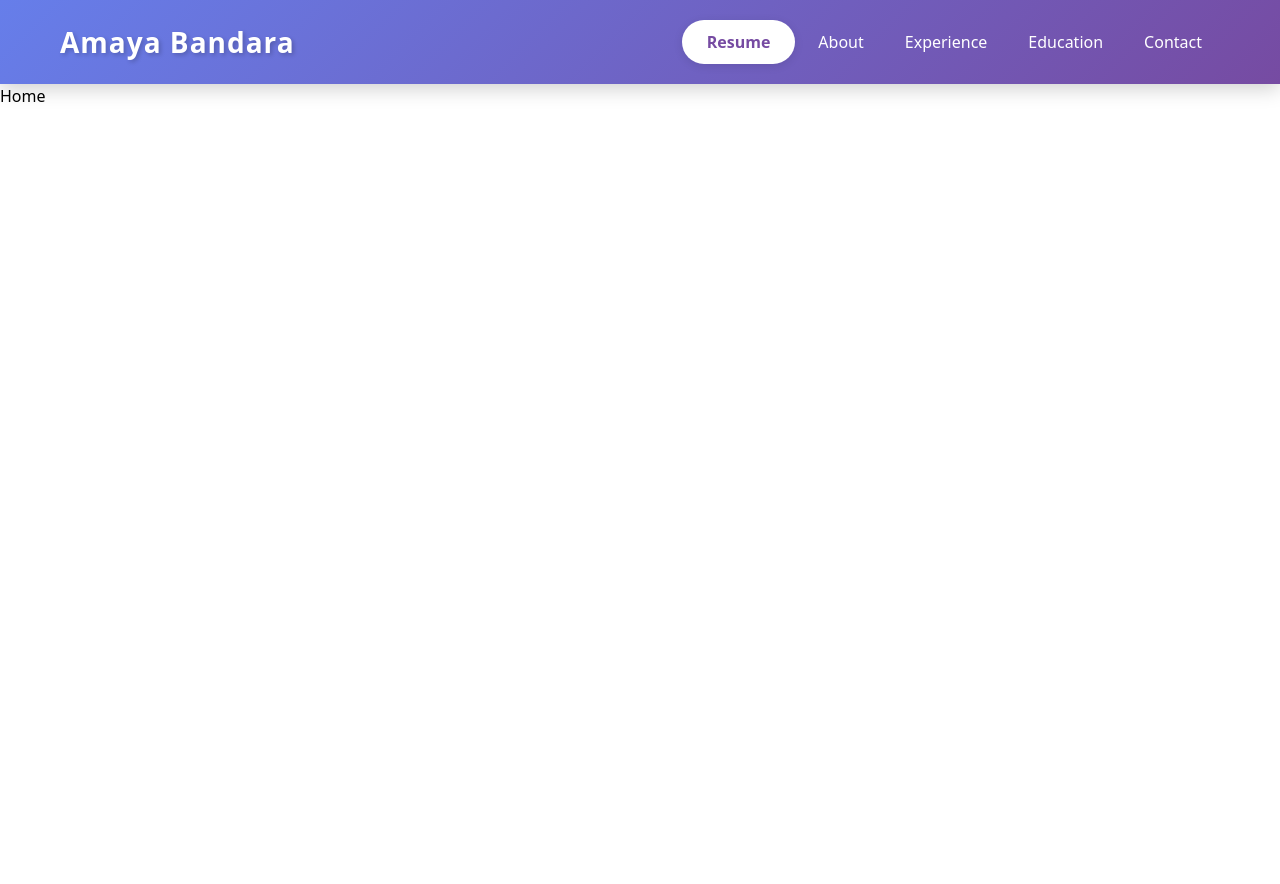
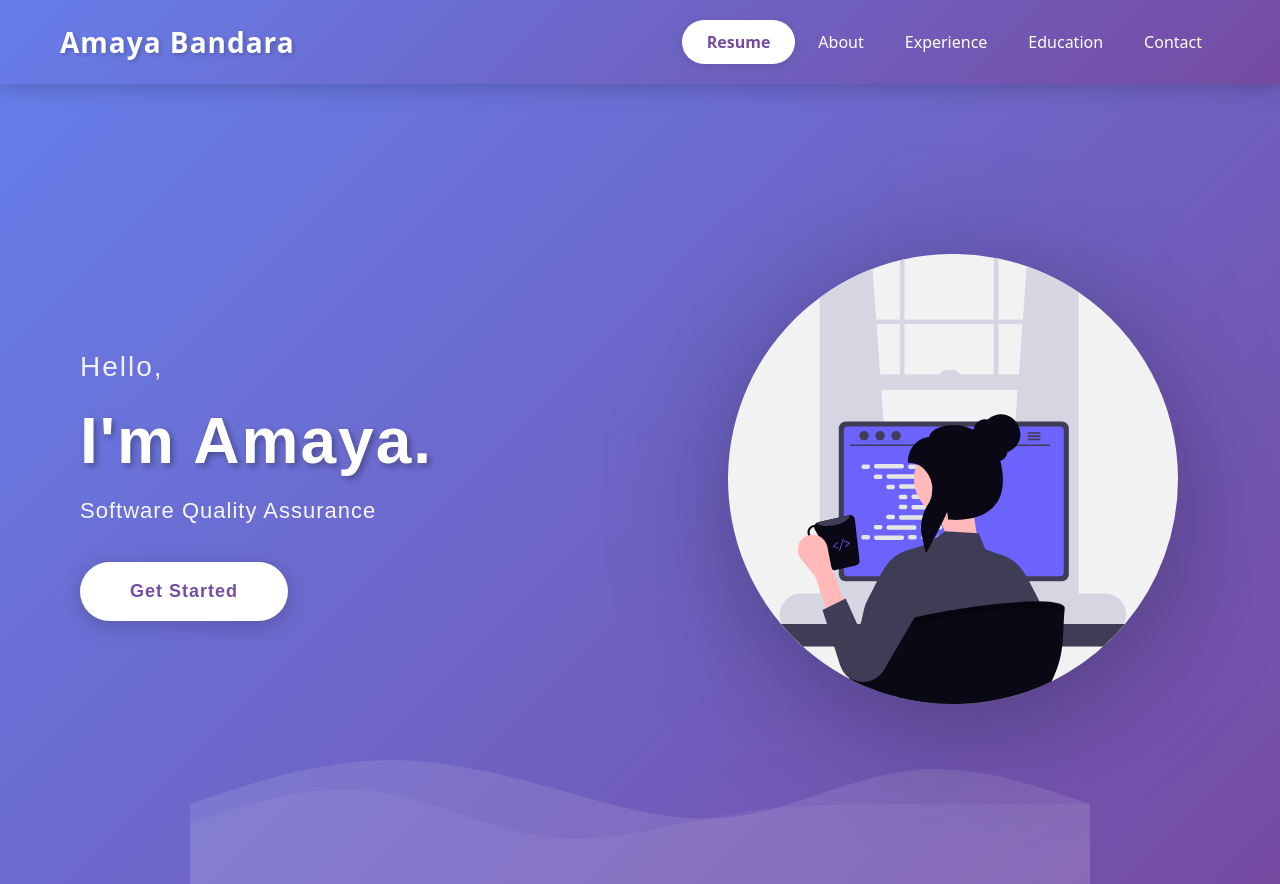
Before and after one commit to amaya064/Portfolio, a React app: page / in a window 1280 px wide. Before the commit the page ends 800 px from the top, so only its background shows below. Built offline with nearby package versions, Linux system fonts and the light colour scheme; the HTML template or start-up script is replaced by a standard one.

Commit message:
Create home page

```diff
--- a/src/Pages/Home.jsx
+++ b/src/Pages/Home.jsx
@@ -1,7 +1,153 @@
-import React from 'react'
+import React from 'react';
+import { Link } from 'react-router-dom';
+import programmerImage from '../assets/undraw_programmer_raqr.svg';
 
-export default function Home() {
+function Home() {
   return (
-    <div>Home</div>
-  )
+    <div style={{
+      minHeight: '100vh',
+      display: 'flex',
+      alignItems: 'center',
+      justifyContent: 'center',
+      background: 'linear-gradient(135deg, #667eea 0%, #764ba2 100%)',
+      padding: '40px 60px',
+      margin: 0,
+      fontFamily: 'Arial, sans-serif',
+      position: 'relative',
+      overflow: 'hidden'
+    }}>
+      {/* Wave Background */}
+      <svg
+        style={{
+          position: 'absolute',
+          bottom: 0,
+          left: 0,
+          width: '100%',
+          height: '200px',
+          zIndex: 0
+        }}
+        viewBox="0 0 1440 320"
+        xmlns="http://www.w3.org/2000/svg"
+      >
+        <path
+          fill="rgba(255,255,255,0.1)"
+          d="M0,192L48,176C96,160,192,128,288,122.7C384,117,480,139,576,165.3C672,192,768,224,864,213.3C960,203,1056,149,1152,138.7C1248,128,1344,160,1392,176L1440,192L1440,320L1392,320C1344,320,1248,320,1152,320C1056,320,960,320,864,320C768,320,672,320,576,320C480,320,384,320,288,320C192,320,96,320,48,320L0,320Z"
+        />
+        <path
+          fill="rgba(255,255,255,0.05)"
+          d="M0,224L48,208C96,192,192,160,288,170.7C384,181,480,235,576,245.3C672,256,768,224,864,208C960,192,1056,192,1152,192C1248,192,1344,192,1392,192L1440,192L1440,320L1392,320C1344,320,1248,320,1152,320C1056,320,960,320,864,320C768,320,672,320,576,320C480,320,384,320,288,320C192,320,96,320,48,320L0,320Z"
+        />
+      </svg>
+
+      {/* Content Container */}
+      <div style={{
+        display: 'flex',
+        alignItems: 'center',
+        justifyContent: 'space-between',
+        maxWidth: '1200px',
+        width: '100%',
+        gap: '50px',
+        position: 'relative',
+        zIndex: 1
+      }}>
+
+        {/* Left Section - Text Content */}
+        <div style={{
+          flex: '1',
+          color: 'white',
+          padding: '20px'
+        }}>
+          <h2 style={{
+            fontSize: '28px',
+            fontWeight: '300',
+            marginBottom: '5px',
+            letterSpacing: '2px',
+            opacity: 0.9
+          }}>
+            Hello,
+          </h2>
+
+          <h1 style={{
+            fontSize: '64px',
+            fontWeight: '700',
+            margin: '5px 0',
+            textShadow: '3px 3px 6px rgba(0,0,0,0.3)',
+            letterSpacing: '2px'
+          }}>
+            I'm Amaya.
+          </h1>
+
+          <p style={{
+            fontSize: '22px',
+            fontWeight: '400',
+            marginTop: '5px',
+            marginBottom: '35px',
+            opacity: 0.95,
+            letterSpacing: '1px'
+          }}>
+            Software Quality Assurance
+          </p>
+
+          <Link to="/about">
+            <button style={{
+              padding: '16px 50px',
+              fontSize: '18px',
+              fontWeight: '600',
+              color: '#764ba2',
+              backgroundColor: 'white',
+              border: 'none',
+              borderRadius: '50px',
+              cursor: 'pointer',
+              transition: 'all 0.3s ease',
+              boxShadow: '0 4px 20px rgba(0,0,0,0.2)',
+              letterSpacing: '1px'
+            }}
+            onMouseEnter={(e) => {
+              e.target.style.transform = 'scale(1.05)';
+              e.target.style.boxShadow = '0 6px 30px rgba(0,0,0,0.3)';
+            }}
+            onMouseLeave={(e) => {
+              e.target.style.transform = 'scale(1)';
+              e.target.style.boxShadow = '0 4px 20px rgba(0,0,0,0.2)';
+            }}
+            >
+              Get Started
+            </button>
+          </Link>
+        </div>
+
+        {/* Right Section - Programmer Illustration */}
+        <div style={{
+          flex: '1',
+          display: 'flex',
+          justifyContent: 'center',
+          alignItems: 'center'
+        }}>
+          <img
+            src={programmerImage}
+            alt="Programmer Illustration"
+            style={{
+              width: '100%',
+              maxWidth: '450px',
+              height: 'auto',
+              filter: 'drop-shadow(0 20px 60px rgba(0,0,0,0.3))',
+              animation: 'float 3s ease-in-out infinite'
+            }}
+          />
+        </div>
+      </div>
+
+      <style>
+        {`
+          @keyframes float {
+            0% { transform: translateY(0px); }
+            50% { transform: translateY(-20px); }
+            100% { transform: translateY(0px); }
+          }
+        `}
+      </style>
+    </div>
+  );
 }
+
+export default Home;
```
Also changed, not shown: src/assets/undraw_programmer_raqr.svg (added).
